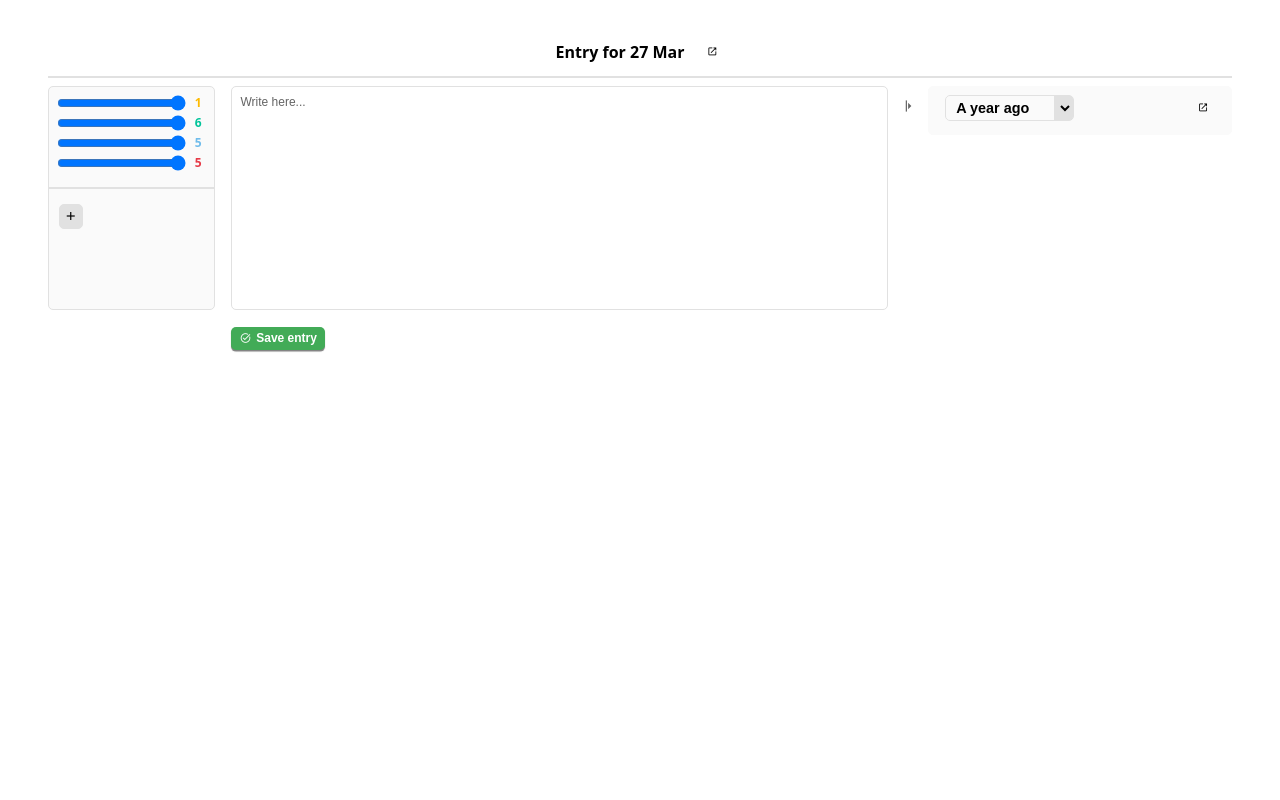
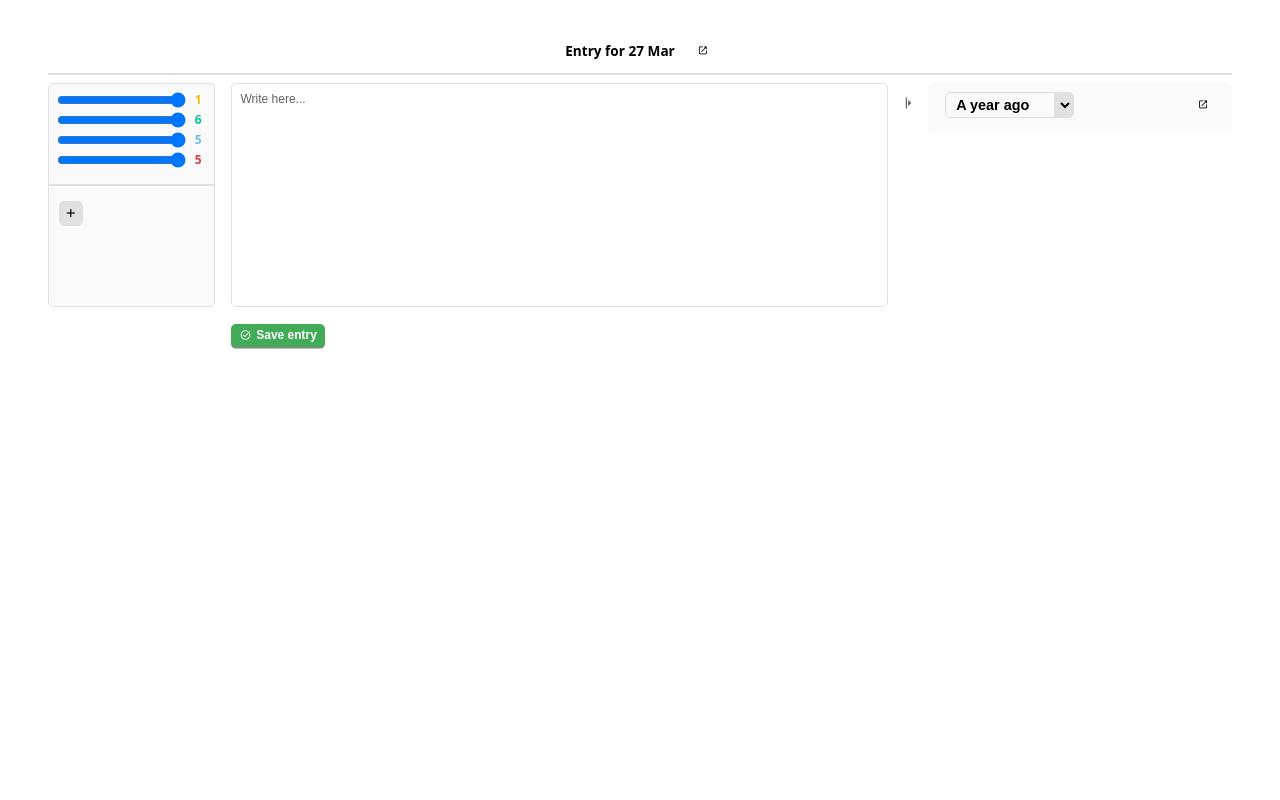
Before and after one commit to carbonioid/productivity-suite, a Flask app: page /diary/add in a window 1280 px wide. Run offline with Flask 3, Linux system fonts and the light colour scheme.

Commit message:
style: update --font-large size

```diff
--- a/src/static/general/css/general.css
+++ b/src/static/general/css/general.css
@@ -25,7 +25,8 @@ body {
 
     --blue:#5686e6;
 
-    --font-large:1rem;
+    --font-huge:1rem;
+    --font-large:0.85rem;
     --font-regular:0.75rem;
     --font-small:0.6rem;
     --font-tiny:0.5rem;
```
